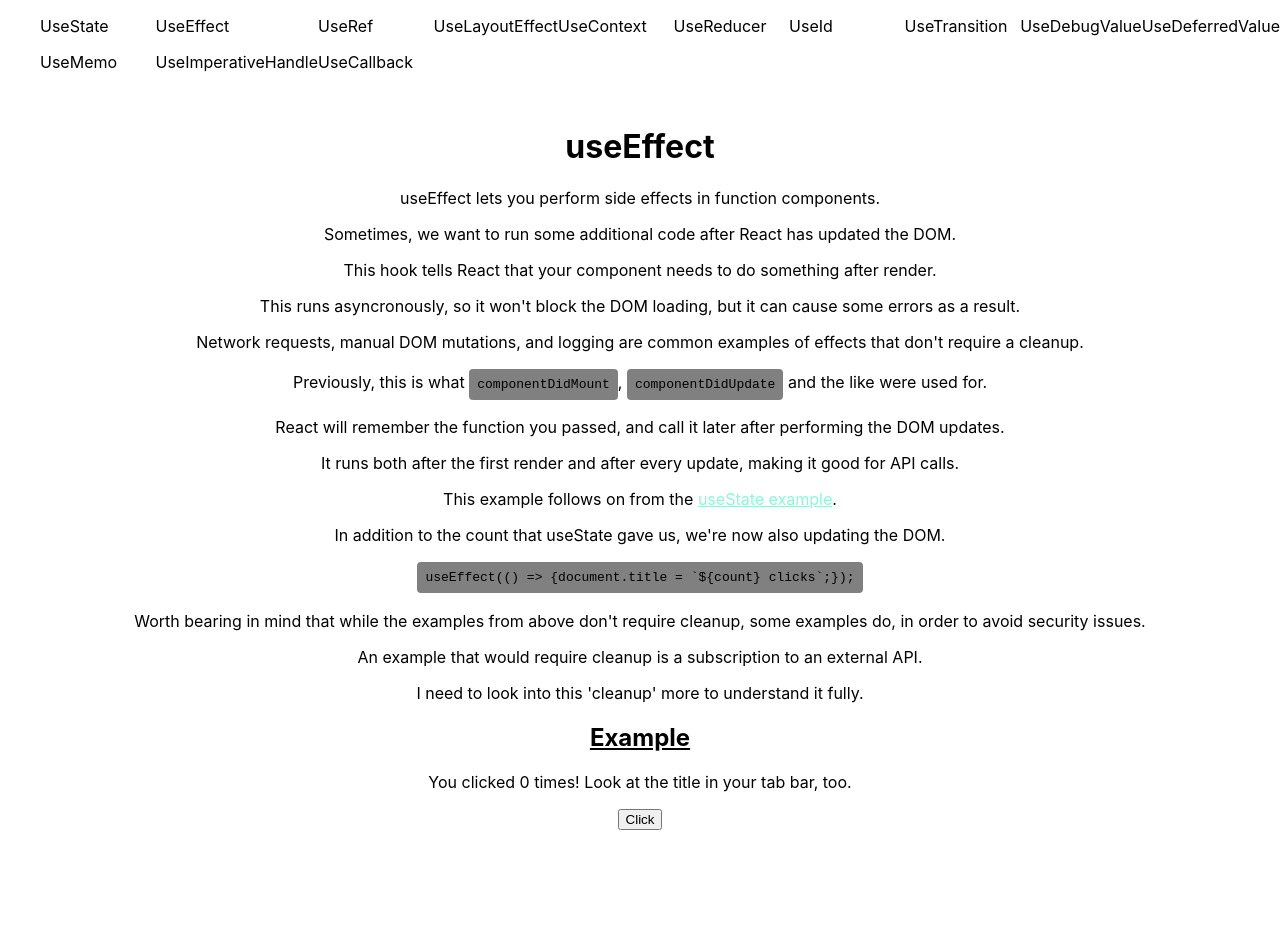
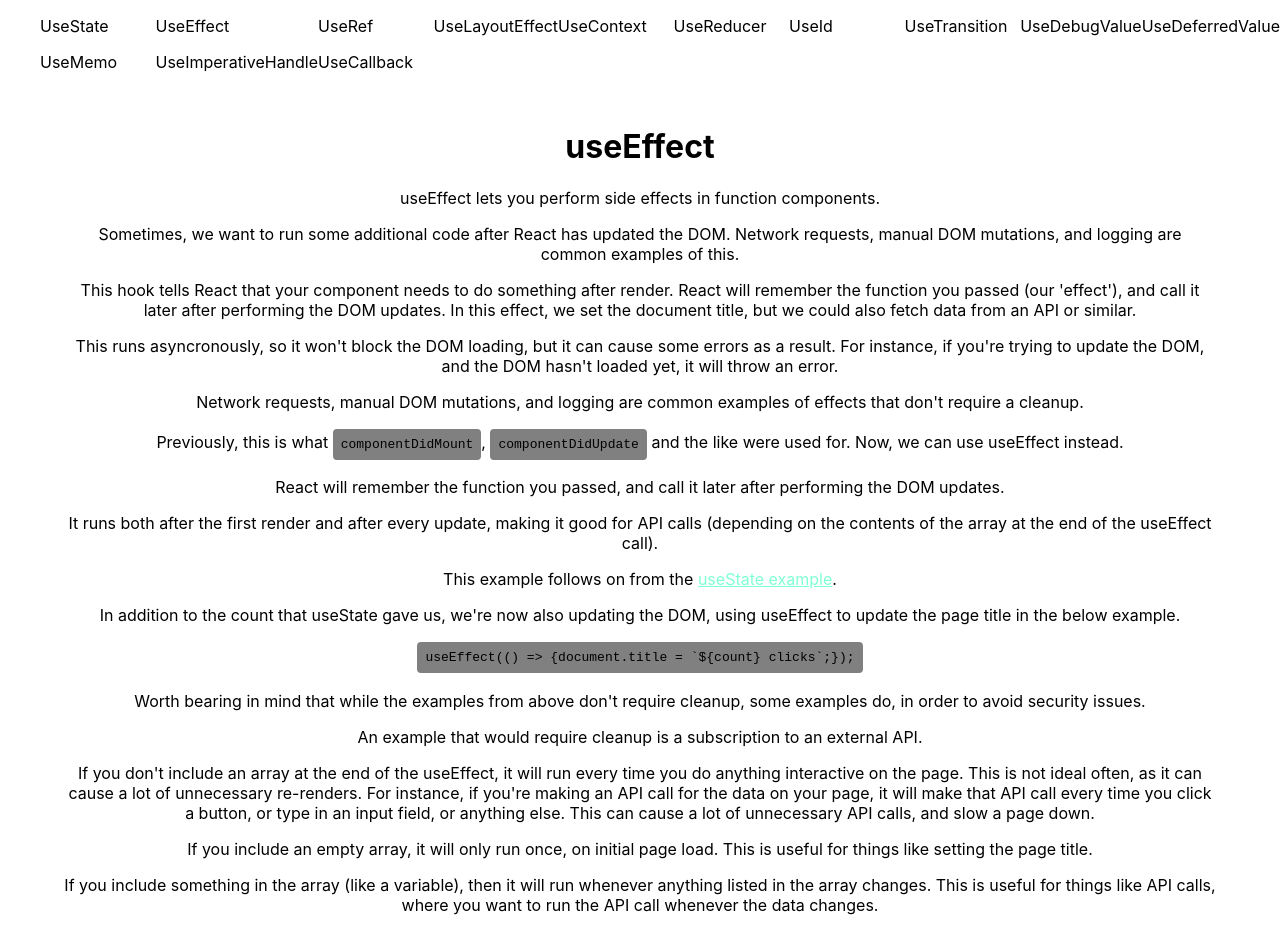
Before and after one commit to Abibubble/hooks-learning, a Next.js app: page /use-effect in a window 1280 px wide. Shown: the top 932 px of the page. Built offline with nearby package versions, Linux system fonts and the light colour scheme.

Commit message:
Add to useEffect info

```diff
--- a/pages/use-effect.js
+++ b/pages/use-effect.js
@@ -1,12 +1,12 @@
-import React, { useEffect, useState } from 'react';
-import Layout from '../components/layout';
+import React, { useEffect, useState } from 'react'
+import Layout from '../components/layout'
 
 export default function Effect() {
-	const [count, setCount] = useState(0);
+  const [count, setCount] = useState(0)
 
   useEffect(() => {
-		document.title = `${count} clicks`;
-	});
+    document.title = `${count} clicks`
+  })
 
   return (
     <Layout>
@@ -14,15 +14,21 @@ export default function Effect() {
       <p>useEffect lets you perform side effects in function components.</p>
       <p>
         Sometimes, we want to run some additional code after React has updated
-				the DOM.
+        the DOM. Network requests, manual DOM mutations, and logging are common
+        examples of this.
       </p>
       <p>
         This hook tells React that your component needs to do something after
-				render.
+        render. React will remember the function you passed (our
+        &apos;effect&apos;), and call it later after performing the DOM updates.
+        In this effect, we set the document title, but we could also fetch data
+        from an API or similar.
       </p>
       <p>
         This runs asyncronously, so it won&apos;t block the DOM loading, but it
-				can cause some errors as a result.
+        can cause some errors as a result. For instance, if you&apos;re trying
+        to update the DOM, and the DOM hasn&apos;t loaded yet, it will throw an
+        error.
       </p>
       <p>
         Network requests, manual DOM mutations, and logging are common examples
@@ -30,7 +36,8 @@ export default function Effect() {
       </p>
       <p>
         Previously, this is what <code>componentDidMount</code>,{' '}
-				<code>componentDidUpdate</code> and the like were used for.
+        <code>componentDidUpdate</code> and the like were used for. Now, we can
+        use useEffect instead.
       </p>
       <p>
         React will remember the function you passed, and call it later after
@@ -38,15 +45,17 @@ export default function Effect() {
       </p>
       <p>
         It runs both after the first render and after every update, making it
-				good for API calls.
+        good for API calls (depending on the contents of the array at the end of
+        the useEffect call).
       </p>
       <p>
         This example follows on from the{' '}
-				<a href="use-state">useState example</a>.
+        <a href='use-state'>useState example</a>.
       </p>
       <p>
         In addition to the count that useState gave us, we&apos;re now also
-				updating the DOM.
+        updating the DOM, using useEffect to update the page title in the below
+        example.
       </p>
       <p>
         <code>{'useEffect(() => {document.title = `${count} clicks`;});'}</code>
@@ -60,19 +69,39 @@ export default function Effect() {
         API.
       </p>
       <p>
-				I need to look into this &apos;cleanup&apos; more to understand it
-				fully.
+        If you don't include an array at the end of the useEffect, it will run
+        every time you do anything interactive on the page. This is not ideal
+        often, as it can cause a lot of unnecessary re-renders. For instance, if
+        you're making an API call for the data on your page, it will make that
+        API call every time you click a button, or type in an input field, or
+        anything else. This can cause a lot of unnecessary API calls, and slow a
+        page down.
+      </p>
+      <p>
+        If you include an empty array, it will only run once, on initial page
+        load. This is useful for things like setting the page title.
+      </p>
+      <p>
+        If you include something in the array (like a variable), then it will
+        run whenever anything listed in the array changes. This is useful for
+        things like API calls, where you want to run the API call whenever the
+        data changes.
+      </p>
+      <p>
+        Any functions declared inside a useEffect need to be passed through into
+        the array, effectively considering it as a &apos;dependancy&apos; of the
+        useEffect.
       </p>
 
       <h2>Example</h2>
       <p>You clicked {count} times! Look at the title in your tab bar, too.</p>
       <button
         onClick={() => {
-					setCount(count + 1);
+          setCount(count + 1)
         }}
       >
         Click
       </button>
     </Layout>
-	);
+  )
 }
```
Lines whose indentation alone changed are shown as unchanged.
